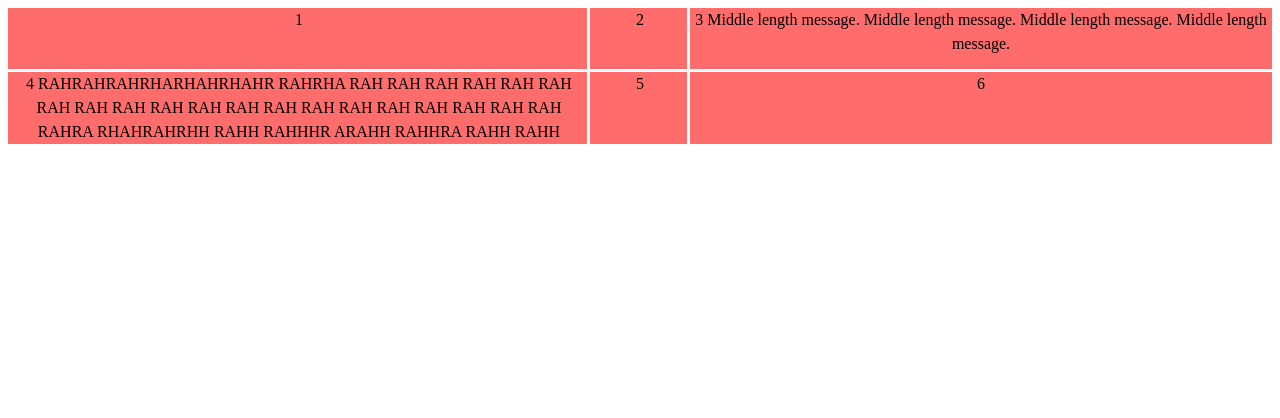
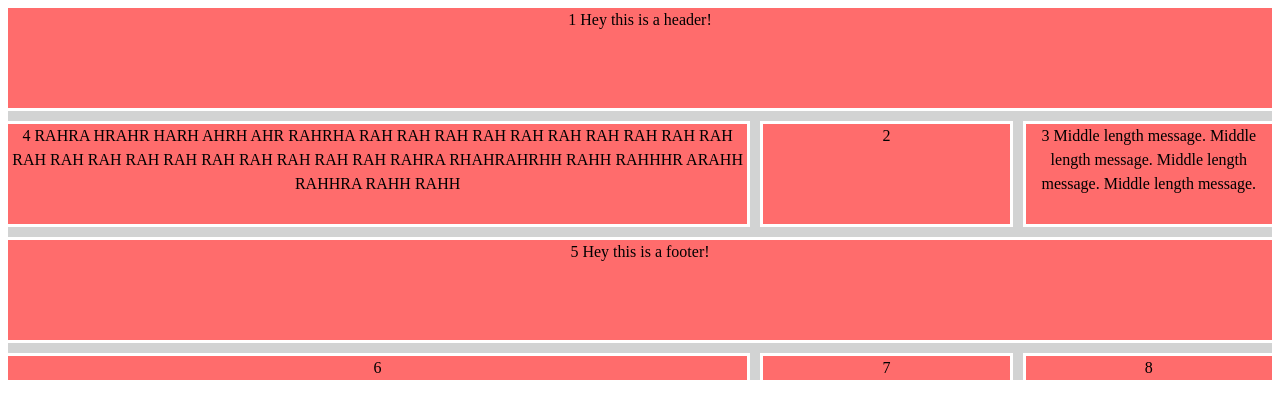
Before and after one commit to RasmusEriksson/wu2-grid, a plain HTML site: page index.html in a window 1280 px wide. Drawn offline with Linux system fonts and the light colour scheme.

Commit message:
Provat på benämningar av grid-template-areas och applicerat på grid

```diff
--- a/index.html
+++ b/index.html
@@ -8,12 +8,14 @@
 </head>
 <body>
     <article class="grid-container">
-        <p>1</p>
+        <p class="header">1 Hey this is a header!</p>
         <p>2</p>
         <p>3 Middle length message. Middle length message. Middle length message. Middle length message.</p>
-        <p>4 RAHRAHRAHRHARHAHRHAHR RAHRHA RAH RAH RAH RAH RAH RAH RAH RAH RAH RAH RAH RAH RAH RAH RAH RAH RAH RAH RAH RAH RAHRA RHAHRAHRHH RAHH RAHHHR ARAHH RAHHRA RAHH RAHH</p>
-        <p>5</p>
+        <p class="test">4 RAHRA HRAHR HARH AHRH AHR RAHRHA RAH RAH RAH RAH RAH RAH RAH RAH RAH RAH RAH RAH RAH RAH RAH RAH RAH RAH RAH RAH RAHRA RHAHRAHRHH RAHH RAHHHR ARAHH RAHHRA RAHH RAHH</p>
+        <p class="footer">5 Hey this is a footer!</p>
         <p>6</p>
+        <p>7</p>
+        <p>8</p>
     </article>
 </body>
 </html>
--- a/style.css
+++ b/style.css
@@ -5,8 +5,14 @@
     background-color: rgb(210, 211, 211);
 
     display: grid;
-    grid-template-columns: minmax(100px, auto) minmax(100px, auto) minmax(100px, auto);
-    grid-template-rows: minmax(4rem, auto) auto;
+
+    grid-template-areas: "header header header" "bigcontent smallcontent smallcontent" "footer footer footer";
+
+    grid-template-columns: 3fr 1fr 1fr;
+    grid-template-rows: repeat(3,minmax(100px, auto));
+
+
+    gap: 1rem;
 
     *{
         margin: 0;
@@ -16,4 +22,19 @@
         outline-color: white;
 
     }
+
+    .test {
+        grid-row: bigcontent;
+        grid-column: bigcontent;
+    }
+
+    .header {
+        grid-row: header;
+        grid-column: header;
+    }
+
+    .footer {
+        grid-row: footer;
+        grid-column: footer;
+    }
 }
```
